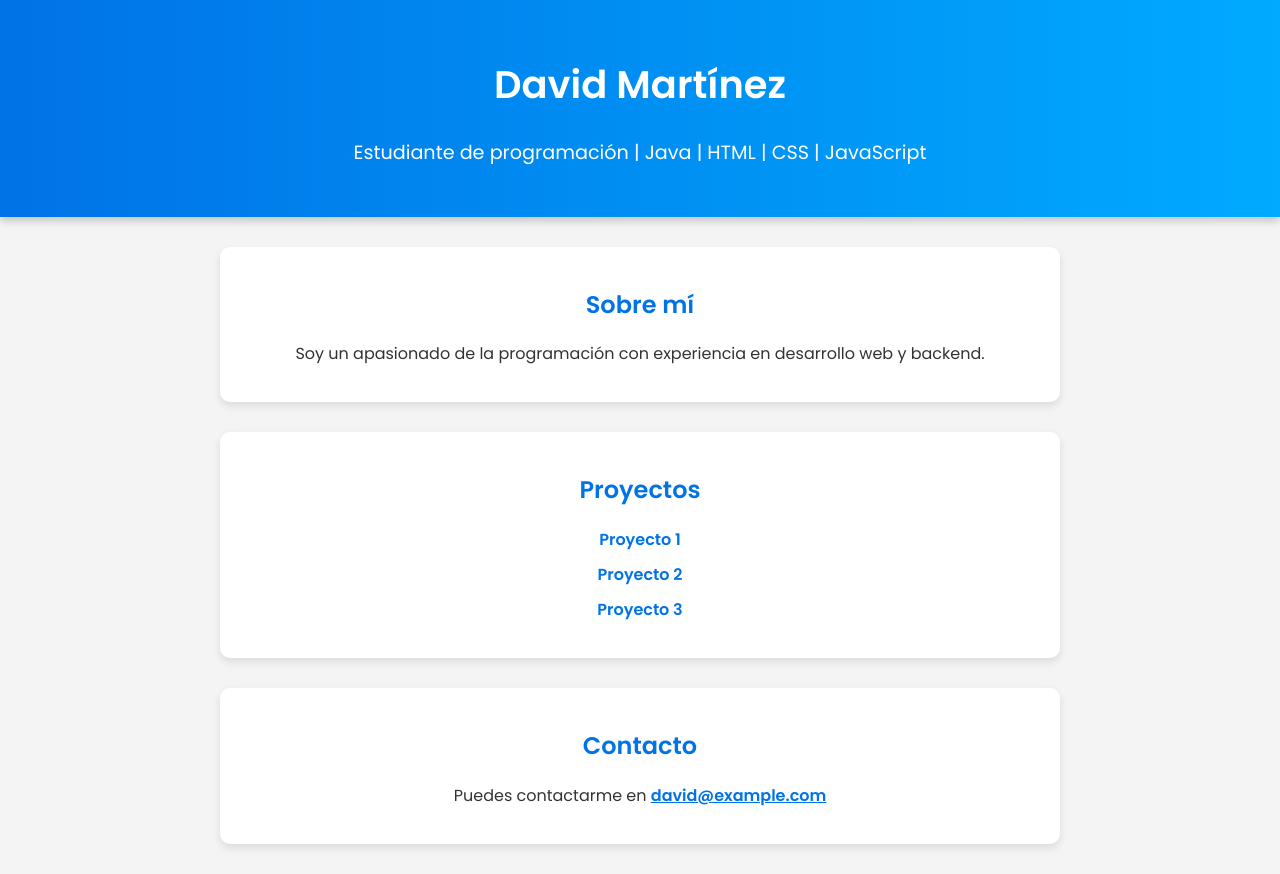
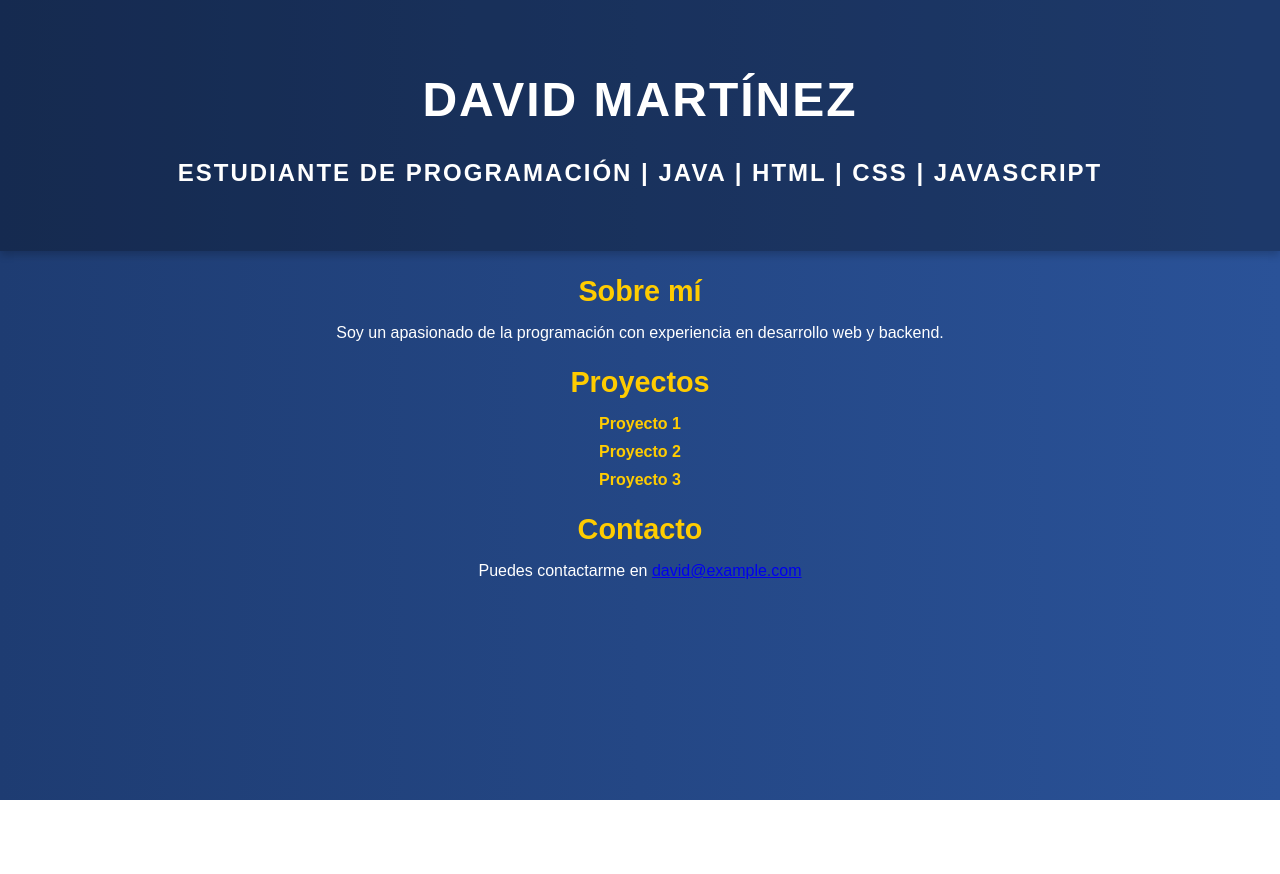
Before and after one commit to DavidmaDev/DavidmaDev, a plain HTML site: page index.html in a window 1280 px wide. After the commit the page ends 800 px from the top, so only its background shows below. Drawn offline with Linux system fonts and the light colour scheme.

Commit message:
Update styles.css

```diff
--- a/styles.css
+++ b/styles.css
@@ -1,39 +1,48 @@
-@import url('https://fonts.googleapis.com/css2?family=Poppins:wght@300;400;600&display=swap');
-
 body {
     font-family: 'Poppins', sans-serif;
     margin: 0;
     padding: 0;
-    background-color: #f4f4f4;
-    color: #333;
+    background: linear-gradient(to right, #1e3c72, #2a5298);
+    color: #ffffff;
     text-align: center;
 }
 
 header {
-    background: linear-gradient(90deg, #0073e6, #00aaff);
-    color: white;
-    padding: 30px 0;
-    font-size: 1.2rem;
+    background: rgba(0, 0, 0, 0.3);
+    padding: 40px 20px;
+    font-size: 1.5rem;
+    font-weight: bold;
+    text-transform: uppercase;
+    letter-spacing: 2px;
     box-shadow: 0 4px 8px rgba(0, 0, 0, 0.2);
 }
 
-section {
-    max-width: 800px;
-    margin: 30px auto;
-    padding: 20px;
-    background: white;
-    box-shadow: 0 4px 8px rgba(0, 0, 0, 0.1);
-    border-radius: 10px;
-    transition: transform 0.3s ease-in-out;
+.container {
+    max-width: 900px;
+    margin: 40px auto;
+    display: flex;
+    flex-direction: column;
+    gap: 20px;
 }
 
-section:hover {
-    transform: scale(1.02);
+.card {
+    background: rgba(255, 255, 255, 0.1);
+    padding: 20px;
+    border-radius: 12px;
+    box-shadow: 0 6px 12px rgba(0, 0, 0, 0.2);
+    transition: transform 0.3s ease, background 0.3s ease;
+    backdrop-filter: blur(10px);
+}
+
+.card:hover {
+    transform: translateY(-5px);
+    background: rgba(255, 255, 255, 0.2);
 }
 
 h2 {
-    color: #0073e6;
-    font-weight: 600;
+    color: #ffcc00;
+    font-size: 1.8rem;
+    margin-bottom: 10px;
 }
 
 ul {
@@ -47,22 +56,24 @@ ul li {
 
 ul li a {
     text-decoration: none;
-    color: #0073e6;
+    color: #ffcc00;
     font-weight: bold;
     transition: color 0.3s ease;
 }
 
 ul li a:hover {
-    color: #005bb5;
+    color: #ffd633;
     text-decoration: underline;
 }
 
-#contact a {
-    color: #0073e6;
+.contact a {
+    color: #ffcc00;
     font-weight: bold;
+    font-size: 1.1rem;
+    transition: color 0.3s;
 }
 
-#contact a:hover {
-    color: #005bb5;
+.contact a:hover {
+    color: #ffd633;
     text-decoration: underline;
 }
```
